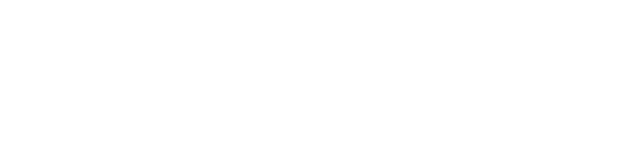
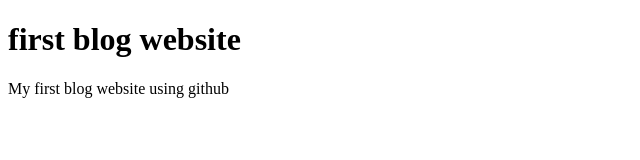
Before and after one commit to Sabbir-XD/web_day_github_repo, a plain HTML site: page index.html in a window 1280 px wide. Shown: the whole page, without its empty margins (0-640 px from the left). Drawn offline with Linux system fonts and the light colour scheme.

Commit message:
my update blog commit

```diff
--- a/index.html
+++ b/index.html
@@ -6,6 +6,7 @@
     <title>My first github repository</title>
 </head>
 <body>
-
+    <h1>first blog website</h1>
+    <p>My first blog website using github</p>
 </body>
 </html>
```
